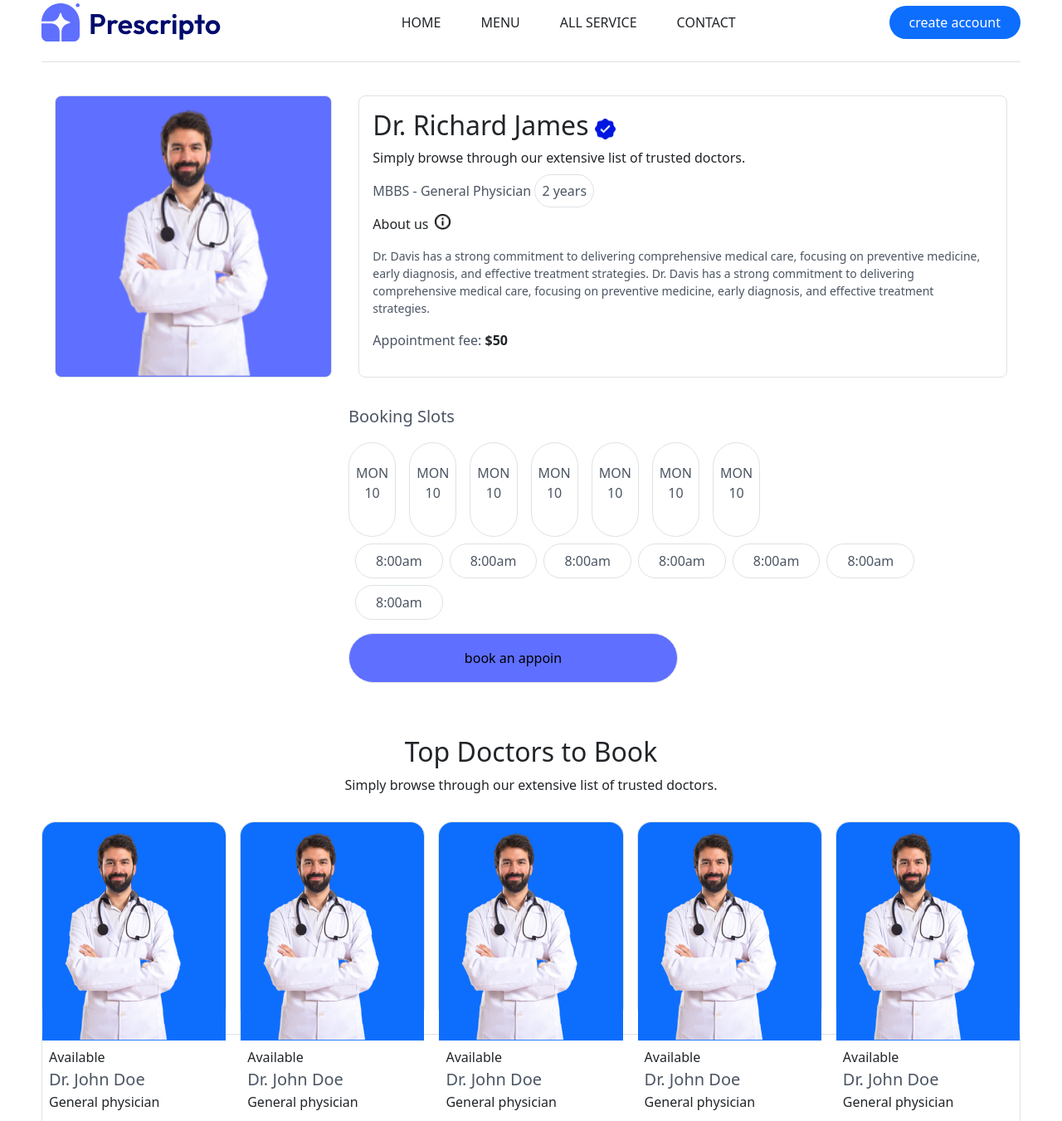
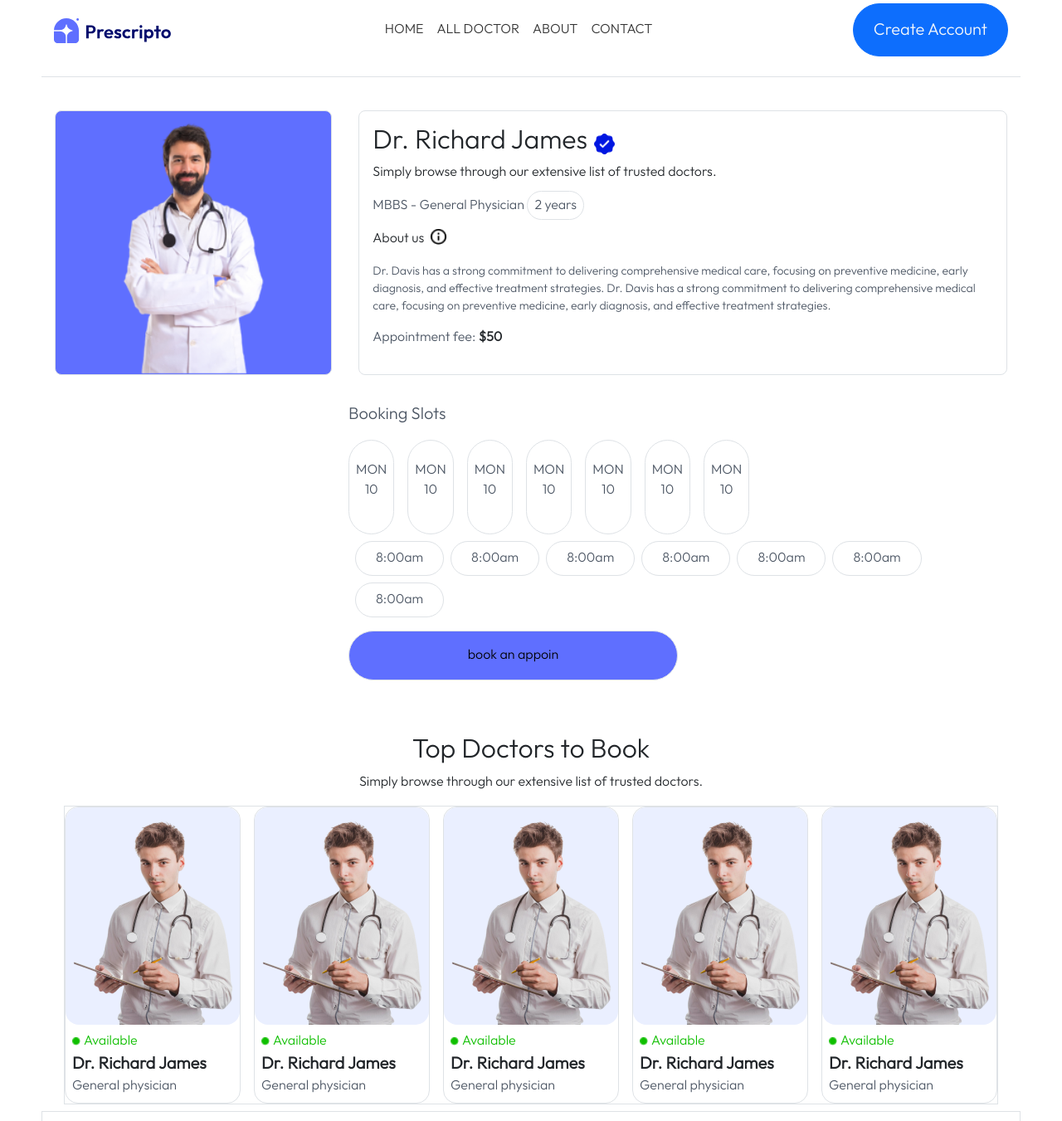
Before and after one commit to M76350/doctorwebsite, a website: page menu.html in a window 1280 px wide. Shown: the part 20-1371 px from the top of the page at 83% size. Drawn offline with Linux system fonts and the light colour scheme.

Commit message:
first commit1

```diff
--- a/menu.html
+++ b/menu.html
@@ -6,104 +6,100 @@
     <link rel="icon" type="image/png" href="./image/logo prescriptive.png" />
 
     <title>Document</title>
-    <link rel="stylesheet" href="./css/bootstrap.min.css" />
-    <link rel="stylesheet" href="./css/custom.css" />
+    <link rel="stylesheet" href="css/bootstrap.min.css" />
+    <link rel="stylesheet" href="css/custom.css" />
+    <link rel="stylesheet" href="css/style.css">
   </head>
   <body>
-    <main class="container  m-0 p-0">
-      <header class="">
-        <nav
-          class="d-flex justify-content-between align-items-center border-bottom py-4"
-        >
-          <div class="">
-            <img src="./image/logo-prescripto.svg" alt="logo" />
-          </div>
-          <ul class=" ul-list d-lg-flex gap-5 m-0">
-            <li class="list-unstyled">
-              <a class="text-dark text-decoration-none text-uppercase" href="./index.html"
-                >home</a
-              >
+    <main class="container  m-0   p-2  p-md-0">
+
+      <nav class="navbar navbar-expand-lg navbar-light  py-4  border-bottom">
+        <div class="container">
+          <!-- logo-->
+          <a class="navbar-brand" href="#">
+            <img src="image/logo-prescripto.svg" alt="Logo" height="30">
+          </a>
+
+          <!-- mobile toggle button -->
+          <button class="navbar-toggler" type="button" data-bs-toggle="collapse"
+            data-bs-target="#navbarNav">
+            <span class="navbar-toggler-icon"></span>
+          </button>
+          <!-- nav bar contanint -->
+          <div class="collapse navbar-collapse text-uppercase" id="navbarNav">
+            <ul class="navbar-nav">
+              <li class="nav-item">
+                <a class="nav-link" href="index.html">home</a>
               </li>
-            <li class="list-unstyled">
-              <a class="text-dark text-decoration-none text-uppercase" href="./menu.html"
-                >menu</a
-              >
+              <li class="nav-item">
+                <a class="nav-link" href="alldoctor.html">all doctor</a>
               </li>
-
-            <li class="list-unstyled">
-              <a class="text-dark text-decoration-none text-uppercase" href="./menu.html"
-                >all service</a
-              >
+              <li class="nav-item">
+                <a class="nav-link" href="about.html">about</a>
               </li>
-
-            <li class="list-unstyled">
-              <a class="text-dark text-decoration-none text-uppercase" href=""
-                >contact</a
-              >
+              <li class="nav-item">
+                <a class="nav-link" href="contact.html">contact</a>
               </li>
             </ul>
-          <div class=" ">
-            <button class="text-white bg-primary px-4 py-2 rounded-5 border-0">
-              create account
-            </button>
+
+            <!-- right side button-->
+            <button
+              class="btn btn-primary navbar-btn rounded-5 px-4 py-3 text-capitalize"><a
+                class="text-decoration-none text-light fs-20"
+                href="login.html">create account</a></button>
+          </div>
         </div>
       </nav>
-      </header>
-
-
 
       <!-- first section of about page -->
 
       <section class="my-4">
         <div class="w-100 d-md-flex    ">
-            <div class="bg-prima d-flex  rounded-3  border  bg-blue  m-3 justify-content-center align-items-center w-30">
-                <img class=" object-fit-cover bg-blue h-100   " src="./image/image 388.png" alt="">
+          <div
+            class="bg-prima d-flex w-md   rounded-3  border  bg-blue  m-3 justify-content-center align-items-center w-30">
+            <img class=" object-fit-cover bg-blue h-100   w-md "
+              src="./image/image 388.png" alt>
           </div>
 
-
-            <div class="w-70 p-3 border  m-3  rounded-3">
+          <div class="w-70  w-md p-3 border  m-3  rounded-3">
 
             <div class="d-flex  gap-2  align-items-center">
               <h2 class="text-3xl  font-bold ">Dr. Richard James </h2>
-                <img class="veryfied " src="./image/Vector.png" alt="">
+              <img class="veryfied " src="./image/Vector.png" alt>
 
             </div>
-                <div class="">
-                  <p>Simply browse through our extensive list of trusted doctors.</p>
+            <div class>
+              <p>Simply browse through our extensive list of trusted
+                doctors.</p>
             </div>
-                <p class="text-brown" >MBBS - General Physician  <span class="border  p-2 rounded-5">2 years</span></p>
+            <p class="text-brown">MBBS - General Physician <span
+                class="border  p-2 rounded-5">2 years</span></p>
             <div class="d-flex   gap-2 ">
               <p>About us </p>
-                    <img class="veryfied-1" src="./image/about-white.png" alt="">
+              <img class="veryfied-1" src="./image/about-white.png" alt>
             </div>
-                <p class="fs-14  text-brown">Dr. Davis has a strong commitment to delivering comprehensive medical care, focusing on preventive medicine, early diagnosis, and effective treatment strategies. Dr. Davis has a strong commitment to delivering comprehensive medical care, focusing on preventive medicine, early diagnosis, and effective treatment strategies.</p>
-                <p class="text-brown">Appointment fee: <span class="text-dark fw-bold"> $50</span></p>
-
-
-
+            <p class="fs-14  text-brown">Dr. Davis has a strong commitment to
+              delivering comprehensive medical care, focusing on preventive
+              medicine, early diagnosis, and effective treatment strategies. Dr.
+              Davis has a strong commitment to delivering comprehensive medical
+              care, focusing on preventive medicine, early diagnosis, and
+              effective treatment strategies.</p>
+            <p class="text-brown">Appointment fee: <span
+                class="text-dark fw-bold"> $50</span></p>
 
           </div>
 
-
-
-
-
-
-
         </div>
 
-
         <div class="w-100 d-md-flex  text-brown   ">
-            <div class="    w-30">
-                <!-- <img class="  d-none object-fit-cover" src="./image/image 388.png" alt=""> -->
+          <div class="    w-30 w-md">
+            <img class="  d-none object-fit-cover" src="./image/image 388.png" alt="">
           </div>
 
-
-            <div class="w-70 p-3">
+          <div class="w-70  w-md p-3">
 
             <p class="fs-5 text-capitalize text-brown">booking slots</p>
-                <div class="day-card  d-flex gap-3 flex-wrap text-uppercase" >
-
+            <div class="day-card  d-flex gap-3 flex-wrap text-uppercase">
 
               <div class=" border  w-max rounded-5   px-2 py-4">
                 <p class="text-center">mon <span class="d-block">10</span></p>
@@ -132,58 +128,49 @@
                 <p class="text-center">mon <span class="d-block">10</span></p>
               </div>
 
-
             </div>
 
-
-
-
             <div class="d-flex m-2 gap-2 flex-wrap ">
-                    <div class=" border  w-max rounded-5   justify-content-center align-items-center d-flex  ">
+              <div
+                class=" border  w-max rounded-5   justify-content-center align-items-center d-flex  ">
                 <p class="text-center mx-4 my-2">8:00am</p>
               </div>
-                    <div class=" border  w-max rounded-5   justify-content-center align-items-center d-flex  ">
+              <div
+                class=" border  w-max rounded-5   justify-content-center align-items-center d-flex  ">
                 <p class="text-center mx-4 my-2">8:00am</p>
               </div>
-                    <div class=" border  w-max rounded-5   justify-content-center align-items-center d-flex  ">
+              <div
+                class=" border  w-max rounded-5   justify-content-center align-items-center d-flex  ">
                 <p class="text-center mx-4 my-2">8:00am</p>
               </div>
-                    <div class=" border  w-max rounded-5   justify-content-center align-items-center d-flex  ">
+              <div
+                class=" border  w-max rounded-5   justify-content-center align-items-center d-flex  ">
 
                 <p class="text-center mx-4 my-2">8:00am</p>
               </div>
 
-                    <div class=" border  w-max rounded-5   justify-content-center align-items-center d-flex  ">
+              <div
+                class=" border  w-max rounded-5   justify-content-center align-items-center d-flex  ">
                 <p class="text-center mx-4 my-2">8:00am</p>
               </div>
-                    <div class=" border  w-max rounded-5   justify-content-center align-items-center d-flex  ">
+              <div
+                class=" border  w-max rounded-5   justify-content-center align-items-center d-flex  ">
                 <p class="text-center mx-4 my-2">8:00am</p>
               </div>
-                    <div class=" border  w-max rounded-5   justify-content-center align-items-center d-flex  ">
+              <div
+                class=" border  w-max rounded-5   justify-content-center align-items-center d-flex  ">
                 <p class="text-center mx-4 my-2">8:00am</p>
               </div>
             </div>
 
-
-                <div class="border bg-blue w-50 p-3 d-flex justify-content-center align-items-center rounded-5 my-3 "><button class="bg-blue border-0 ">book an  appoin</button></div>
-
-
-
-
+            <div
+              class="border bg-blue w-50 p-3 d-flex justify-content-center align-items-center rounded-5 my-3 "><button
+                class="bg-blue border-0 ">book an appoin</button></div>
 
           </div>
 
-
-
-
-
-
-
         </div>
       </section>
-
-
-
 
       <!-- ex -->
       <section class="w-100 ">
@@ -191,83 +178,110 @@
       </section>
 
       <!-- Top Doctors to Book section -->
-       <section class="w-100 d-flex justify-content-center align-items-center flex-column py-2"
-       >
-         <h2 class="">Top Doctors to Book</h2>
+      <section
+        class="w-100 d-flex justify-content-center align-items-center flex-column py-2">
+        <h2 class>Top Doctors to Book</h2>
         <p>Simply browse through our extensive list of trusted doctors.</p>
       </div>
 
-         <div class="w-100  ">
-             <div class="">
-                 <div class="">
-                     <div class="d-flex flex-wrap md:flex-nowrap gap-3 my-3">
-                         <div class="card border rounded-4">
-                             <div class="w-100 rounded-top-4 bg-primary ">
-                                 <img class=" object-fit-cover " src="./image/image 388.png" alt="">
+      <div class="border w-md  mx-auto">
+
+        <div class="w-100  flex-wrap justify-content-center w-md  gap-3 d-flex">
+          <!-- <div class=""> -->
+
+          <div class="w-md  card-head">
+
+            <div class="border  rounded-4">
+              <div
+                class="card-image  bg-lightsky rounded-4  d-flex justify-content-center align-items-center">
+                <img src="image/file (5) 1.png" alt
+                  class="object-fit-cover w-100 h-100">
               </div>
-                             <div class="p-2 m-0">
-                                 <p class="m-0">Available</p>
-                                 <p class="text-lightwhite fs-5 m-0">Dr. John Doe</p>
-                                 <p class="m-0">General physician</p>
+              <div class="card-body  p-2">
+                <span class="d-flex  align-items-center gap-1"><img class="dot"
+                    src="image/Ellipse 697.png" alt srcset><p
+                    class="m-0 p-0  text-lightgreen">Available</p></span>
+                <p class="m-0 p-0 fs-5 fw-bold">Dr. Richard James</p>
+                <p class="m-0 p-0 text-brown">General physician</p>
+              </div>
 
             </div>
           </div>
-                         <div class="card border rounded-4">
-                             <div class="w-100 rounded-top-4 bg-primary ">
-                                 <img class=" object-fit-cover " src="./image/image 388.png" alt="">
+          <div class="w-md  card-head">
+
+            <div class="border  rounded-4">
+              <div
+                class="card-image  bg-lightsky rounded-4  d-flex justify-content-center align-items-center">
+                <img src="image/file (5) 1.png" alt
+                  class="object-fit-cover w-100 h-100">
               </div>
-                             <div class="p-2 m-0">
-                                 <p class="m-0">Available</p>
-                                 <p class="text-lightwhite fs-5 m-0">Dr. John Doe</p>
-                                 <p class="m-0">General physician</p>
+              <div class="card-body  p-2">
+                <span class="d-flex  align-items-center gap-1"><img class="dot"
+                    src="image/Ellipse 697.png" alt srcset><p
+                    class="m-0 p-0  text-lightgreen">Available</p></span>
+                <p class="m-0 p-0 fs-5 fw-bold">Dr. Richard James</p>
+                <p class="m-0 p-0 text-brown">General physician</p>
+              </div>
 
             </div>
           </div>
-                         <div class="card border rounded-4">
-                             <div class="w-100 rounded-top-4 bg-primary ">
-                                 <img class=" object-fit-cover " src="./image/image 388.png" alt="">
+          <div class="w-md  card-head">
+
+            <div class="border  rounded-4">
+              <div
+                class="card-image  bg-lightsky rounded-4  d-flex justify-content-center align-items-center">
+                <img src="image/file (5) 1.png" alt
+                  class="object-fit-cover w-100 h-100">
               </div>
-                             <div class="p-2 m-0">
-                                 <p class="m-0">Available</p>
-                                 <p class="text-lightwhite fs-5 m-0">Dr. John Doe</p>
-                                 <p class="m-0">General physician</p>
+              <div class="card-body  p-2">
+                <span class="d-flex  align-items-center gap-1"><img class="dot"
+                    src="image/Ellipse 697.png" alt srcset><p
+                    class="m-0 p-0  text-lightgreen">Available</p></span>
+                <p class="m-0 p-0 fs-5 fw-bold">Dr. Richard James</p>
+                <p class="m-0 p-0 text-brown">General physician</p>
+              </div>
 
             </div>
           </div>
-                         <div class="card border rounded-4">
-                             <div class="w-100 rounded-top-4 bg-primary ">
-                                 <img clOutfitass=" object-fit-cover " src="./image/image 388.png" alt="">
+          <div class="w-md  card-head">
+
+            <div class="border  rounded-4">
+              <div
+                class="card-image  bg-lightsky rounded-4  d-flex justify-content-center align-items-center">
+                <img src="image/file (5) 1.png" alt
+                  class="object-fit-cover w-100 h-100">
               </div>
-                             <div class="p-2 m-0">
-                                 <p class="m-0">Available</p>
-                                 <p class="text-lightwhite fs-5 m-0">Dr. John Doe</p>
-                                 <p class="m-0">General physician</p>
+              <div class="card-body  p-2">
+                <span class="d-flex  align-items-center gap-1"><img class="dot"
+                    src="image/Ellipse 697.png" alt srcset><p
+                    class="m-0 p-0  text-lightgreen">Available</p></span>
+                <p class="m-0 p-0 fs-5 fw-bold">Dr. Richard James</p>
+                <p class="m-0 p-0 text-brown">General physician</p>
+              </div>
 
             </div>
           </div>
-                         <div class="card border rounded-4">
-                             <div class="w-100 rounded-top-4 bg-primary ">
-                                 <img class=" object-fit-cover " src="./image/image 388.png" alt="">
+          <div class="w-md  card-head">
+
+            <div class="border  rounded-4">
+              <div
+                class="card-image  bg-lightsky rounded-4  d-flex justify-content-center align-items-center">
+                <img src="image/file (5) 1.png" alt
+                  class="object-fit-cover w-100 h-100">
               </div>
-                             <div class="p-2 m-0">
-                                 <p class="m-0">Available</p>
-                                 <p class="text-lightwhite fs-5 m-0">Dr. John Doe</p>
-                                 <p class="m-0">General physician</p>
+              <div class="card-body  p-2">
+                <span class="d-flex  align-items-center gap-1"><img class="dot"
+                    src="image/Ellipse 697.png" alt srcset><p
+                    class="m-0 p-0  text-lightgreen">Available</p></span>
+                <p class="m-0 p-0 fs-5 fw-bold">Dr. Richard James</p>
+                <p class="m-0 p-0 text-brown">General physician</p>
+              </div>
 
             </div>
           </div>
         </div>
 
-
-
-
-
-                         </div>
-                     </div>
-
-                 </div>
-
-             </div>
+      </section>
 
       <!-- ex -->
 
@@ -277,16 +291,14 @@
 
       <!-- ex -->
 
-
-
-
+      <!-- footer section -->
  <!-- footer section -->
 
  <section class="w-100 mt-5">
-        <div class="d-flex  text-brown ">
-          <div class="w-50">
+  <div class="d-md-flex  w-md text-brown ">
+    <div class="w-50 w-md p-md-0  p-4">
       <div>
-              <img src="./image/logo-prescripto.svg" alt="" />
+        <img src= "./image/logo-prescripto.svg" alt="" />
       </div>
       <p class="mt-3">
         Lorem Ipsum is simply dummy text of the printing and typesetting
@@ -296,9 +308,9 @@
       </p>
     </div>
 
-          <div class="w-50 d-flex    ">
+    <div class="w-50 d-sm-flex  w-md   ">
       <div
-              class="w-50 d-flex justify-content-center align-items-center p-5"
+        class="w-50 w-md d-sm-flex justify-content-center align-items-center p-5"
       >
         <div>
           <p class="text-bold fs-5 text-dark text-capitalize  text-dark">about</p>
@@ -331,8 +343,7 @@
             >
           </li>
           <li class="list-unstyled pb-5">
-                  <a class="text-decoration-none  text-dark text-brown" href=""
-                    >govindam@gmail.com</a
+            <a class="text-decoration-none  text-dark text-brown" href="" >govindam@gmail.com</a
             >
           </li>
         </div>
@@ -344,11 +355,6 @@
   </div>
 </section>
 
-
-
-
-      <!-- norsuses  section -->
-
     </main>
 
     <script src="./js/bootstrap.bundle.min.js"></script>
```
Also changed, not shown: index.html (+2 -2 lines). Lines whose indentation alone changed are shown as unchanged.
